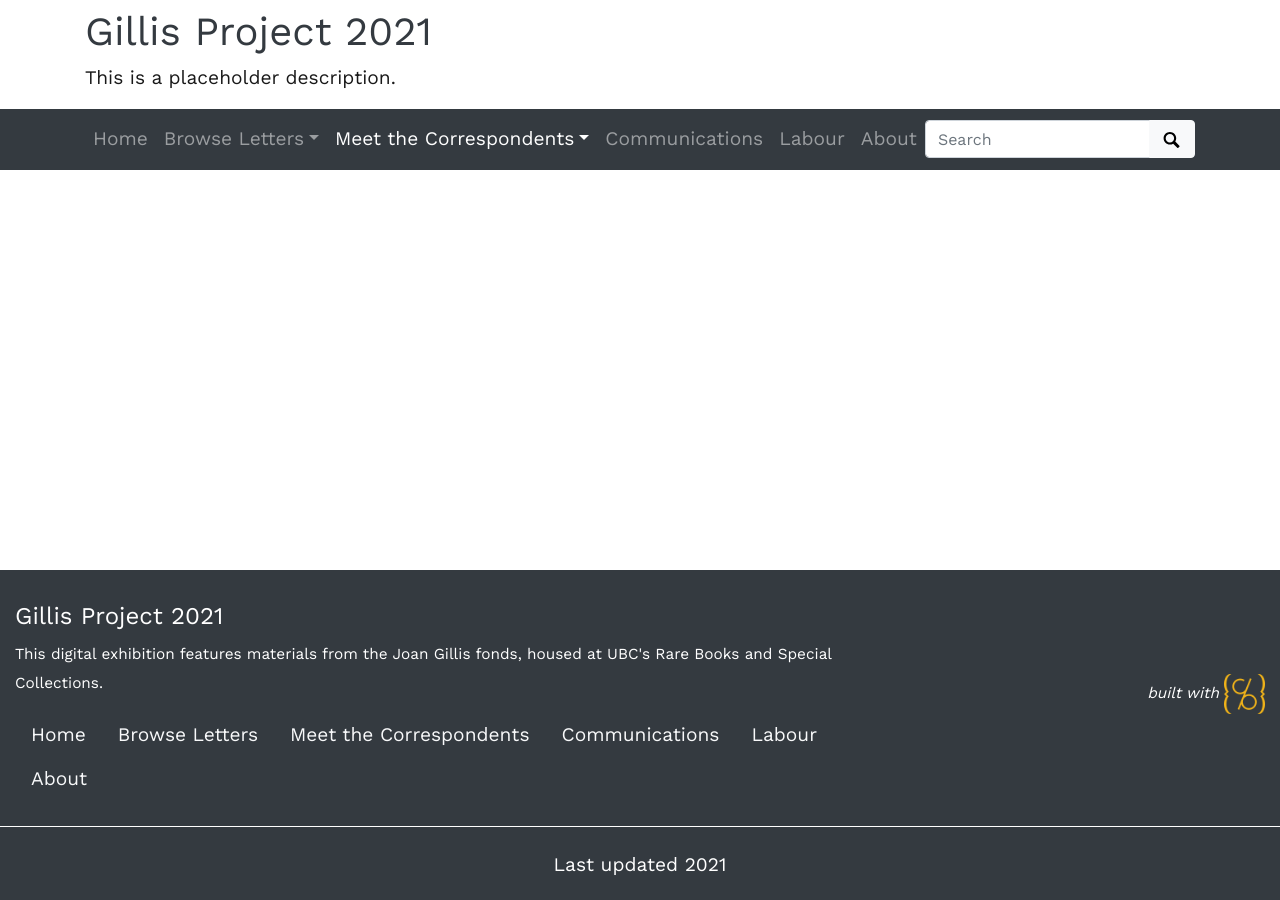
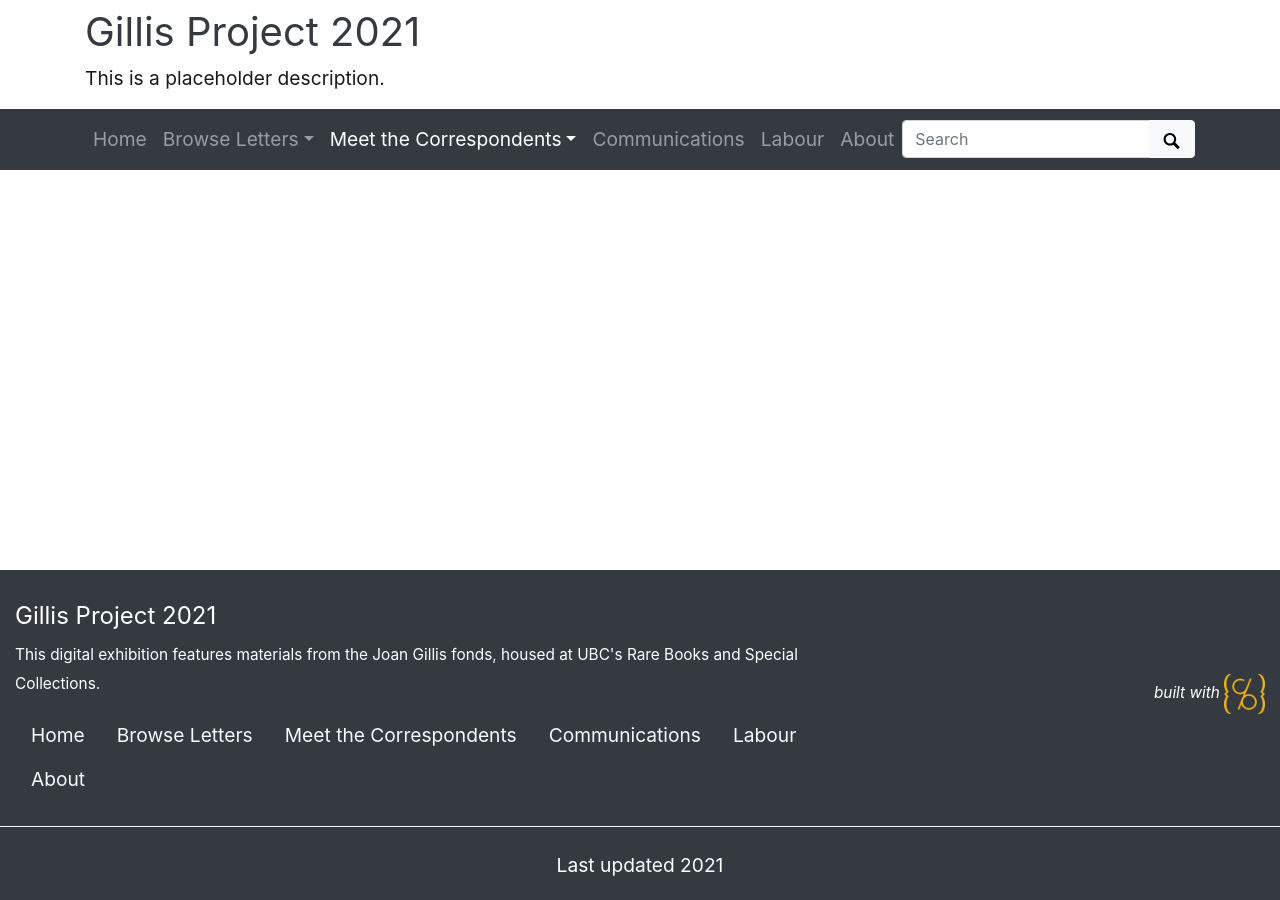
Before and after one commit to ubc-library-rbsc/gillis-2021, a Jekyll site: the page built from pages/tad.md, in a window 1280 px wide. Built offline with Jekyll 4.4.1, drawn with Linux system fonts in a browser that asks for light colours.

Commit message:
Update theme.yml

```diff
--- a/_data/theme.yml
+++ b/_data/theme.yml
@@ -83,5 +83,5 @@
 base-font-size: 1.2em
 text-color: "#191919"
 link-color: "#17a2b8"
-base-font-family: Work Sans # comment out for bootstrap defaults. e.g. Roboto
-font-cdn: <link href="https://fonts.googleapis.com/css2?family=Work+Sans&display=swap" rel="stylesheet"> # add font stylesheet, e.g. <link href="https://fonts.googleapis.com/css?family=Roboto&display=swap" rel="stylesheet">
+base-font-family: # comment out for bootstrap defaults. e.g. Roboto
+font-cdn: # add font stylesheet, e.g. <link href="https://fonts.googleapis.com/css?family=Roboto&display=swap" rel="stylesheet">
```
